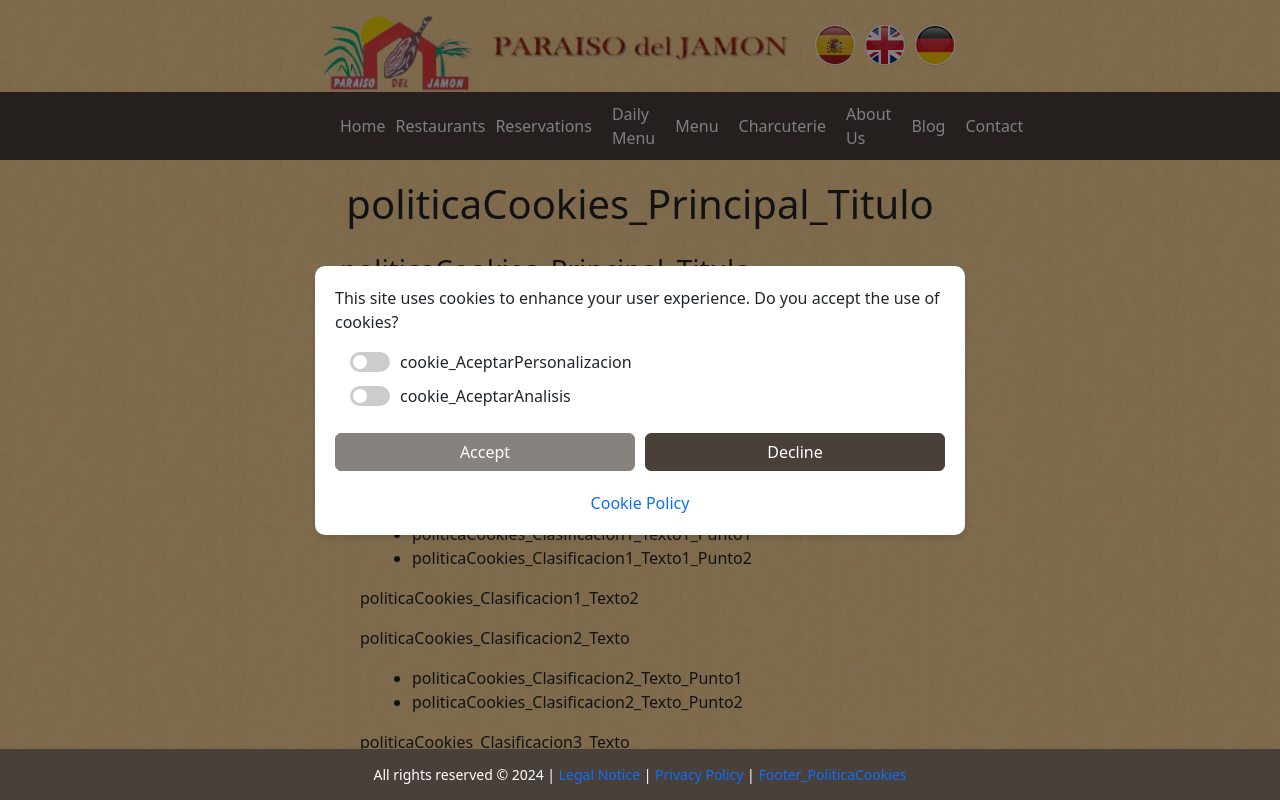
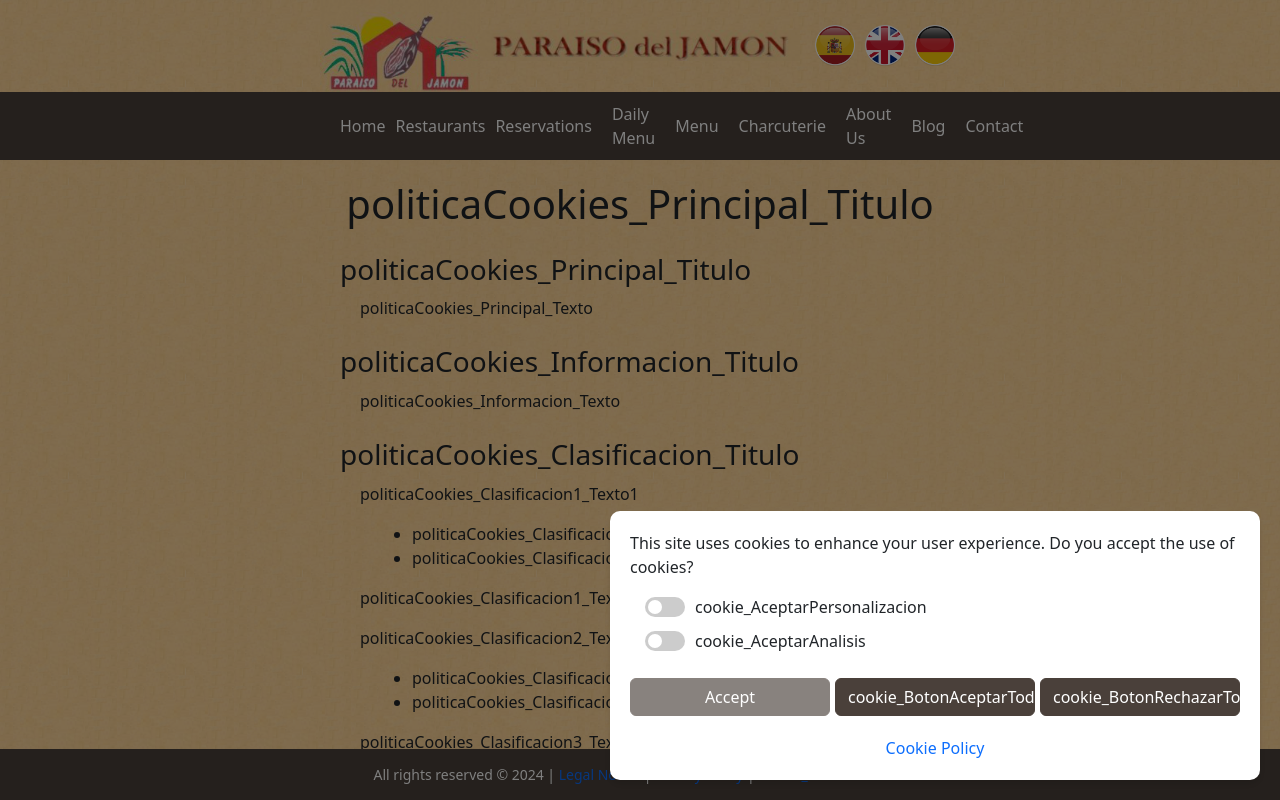
Before and after one commit to Galen222/ParaisoWeb, a Next.js app in the folder frontend/: page /politica-cookies in a window 1280 px wide. Shown: the top 800 px of the page. Built offline with nearby package versions, Linux system fonts and the light colour scheme.

Commit message:
Frontend: Añadido botón aceptar todas en el banner de cookies. Cambiada lógica de aceptación de cookies. Cambiado diseño de banner de cookies.

```diff
--- a/frontend/src/components/Cookie.tsx
+++ b/frontend/src/components/Cookie.tsx
@@ -7,11 +7,12 @@ import styles from "../styles/Cookie.module.css";
 
 interface CookieProps {
   onAccept: () => void;
-  onDecline: () => void;
+  onAcceptAll: () => void;
+  onDeclineAll: () => void;
   onPolicyLinkClick: () => void;
 }
 
-const Cookie: React.FC<CookieProps> = ({ onAccept, onDecline, onPolicyLinkClick }) => {
+const Cookie: React.FC<CookieProps> = ({ onAccept, onAcceptAll, onDeclineAll, onPolicyLinkClick }) => {
   const intl = useIntl();
   const { AcceptCookieAnalysis, setAcceptCookieAnalysis, AcceptCookiePersonalization, setAcceptCookiePersonalization } = useCookieConsent();
 
@@ -69,8 +70,11 @@ const Cookie: React.FC<CookieProps> = ({ onAccept, onDecline, onPolicyLinkClick
           <button className={`btn btn-primary ${styles.acceptButton}`} disabled={checkCookiesState()} onClick={onAccept}>
             {intl.formatMessage({ id: "cookie_BotonAceptar" })}
           </button>
-          <button className={`btn btn-primary ${styles.cancelButton}`} onClick={onDecline}>
-            {intl.formatMessage({ id: "cookie_BotonRechazar" })}
+          <button className={`btn btn-primary ${styles.acceptButton}`} onClick={onAcceptAll}>
+            {intl.formatMessage({ id: "cookie_BotonAceptarTodo" })}
+          </button>
+          <button className={`btn btn-primary ${styles.cancelButton}`} onClick={onDeclineAll}>
+            {intl.formatMessage({ id: "cookie_BotonRechazarTodo" })}
           </button>
         </div>
         <Link
--- a/frontend/src/locales/es.json
+++ b/frontend/src/locales/es.json
@@ -81,8 +81,9 @@
   "cookie_Texto": "Este sitio web utiliza cookies para mejorar la experiencia de usuario.",
   "cookie_AceptarPersonalizacion": "Aceptar cookies de personalización",
   "cookie_AceptarAnalisis": "Aceptar cookies de análisis",
-  "cookie_BotonAceptar": "Aceptar cookies seleccionadas",
-  "cookie_BotonRechazar": "Rechazar todas las cookies",
+  "cookie_BotonAceptar": "Aceptar seleccionadas",
+  "cookie_BotonAceptarTodo": "Aceptar todas",
+  "cookie_BotonRechazarTodo": "Rechazar todas",
   "cookie_Enlace": "Política de cookies",
 
   "politicaCookies_Principal_Titulo": "Política de cookies",
--- a/frontend/src/pages/_app.tsx
+++ b/frontend/src/pages/_app.tsx
@@ -11,17 +11,23 @@ import Navbar from "../components/Navbar";
 import Footer from "../components/Footer";
 import Cookie from "../components/Cookie";
 
-// Definir los tipos para las props de MainComponent
 interface MainComponentProps {
-  Component: React.ComponentType<AppProps>; // Define el tipo de Component como un componente React que acepta AppProps
-  pageProps: AppProps["pageProps"]; // Define el tipo de pageProps como pageProps de AppProps
+  Component: React.ComponentType<AppProps>;
+  pageProps: AppProps["pageProps"];
 }
 
 function MainComponent({ Component, pageProps }: MainComponentProps) {
   const [locale, setLocale] = React.useState<string>("es");
   const [messages, setMessages] = React.useState({});
-  const { setCookieConsentAnalysis, cookieConsentPersonalization, setCookieConsentPersonalization, AcceptCookieAnalysis, AcceptCookiePersonalization } =
-    useCookieConsent();
+  const {
+    setCookieConsentAnalysis,
+    cookieConsentPersonalization,
+    setCookieConsentPersonalization,
+    setAcceptCookieAnalysis,
+    AcceptCookieAnalysis,
+    setAcceptCookiePersonalization,
+    AcceptCookiePersonalization,
+  } = useCookieConsent();
   const [showCookieModal, setShowCookieModal] = React.useState<boolean>(false);
   const router = useRouter();
 
@@ -40,7 +46,6 @@ function MainComponent({ Component, pageProps }: MainComponentProps) {
     }
     if (cookieNameAnalysis) {
       setCookieConsentAnalysis(true);
-      // Aqui crea la cookie _info
     }
     if (!cookieNameAnalysis && !cookieValuePersonalization) {
       setShowCookieModal(true);
@@ -92,24 +97,31 @@ function MainComponent({ Component, pageProps }: MainComponentProps) {
           {showCookieModal && (
             <Cookie
               onAccept={() => {
-                setShowCookieModal(false);
                 if (AcceptCookieAnalysis) {
                   setCookieConsentAnalysis(true);
                   createDeviceCookie();
-                  console.log("entra en true paginas");
                 } else {
                   setCookieConsentAnalysis(false);
-                  console.log("entra en false paginas");
                 }
                 if (AcceptCookiePersonalization) {
                   setCookieConsentPersonalization(true);
-                  console.log("entra en true idioma");
                 } else {
                   setCookieConsentPersonalization(false);
-                  console.log("entra en false idioma");
                 }
+                setShowCookieModal(false);
               }}
-              onDecline={() => {
+              onDeclineAll={() => {
+                setAcceptCookieAnalysis(false);
+                setCookieConsentAnalysis(false);
+                setAcceptCookiePersonalization(false);
+                setCookieConsentPersonalization(false);
+                setShowCookieModal(false);
+              }}
+              onAcceptAll={() => {
+                setAcceptCookieAnalysis(true);
+                setCookieConsentAnalysis(true);
+                setAcceptCookiePersonalization(true);
+                setCookieConsentPersonalization(true);
                 setShowCookieModal(false);
               }}
               onPolicyLinkClick={handlePolicyLinkClick}
@@ -124,7 +136,6 @@ function MainComponent({ Component, pageProps }: MainComponentProps) {
   );
 }
 
-// Componente App que envuelve todo con CookieConsentProvider
 export default function App({ Component, pageProps }: AppProps) {
   return (
     <CookieConsentProvider>
--- a/frontend/src/pages/politica-cookies.tsx
+++ b/frontend/src/pages/politica-cookies.tsx
@@ -8,7 +8,10 @@ import styles from "../styles/politica-cookies.module.css";
 const PoliticaCookies = () => {
   const intl = useIntl();
   const { cookieConsentAnalysis, setCookieConsentAnalysis, cookieConsentPersonalization, setCookieConsentPersonalization } = useCookieConsent();
-  const cookiesState = cookieConsentAnalysis && cookieConsentPersonalization;
+  console.log("perso: ", cookieConsentPersonalization);
+
+  console.log("ana: ", cookieConsentAnalysis);
+  const cookiesState = cookieConsentAnalysis || cookieConsentPersonalization;
   useVisitedPageTracking("politica-cookies");
 
   const deleteCookies = () => {
--- a/frontend/src/styles/Cookie.module.css
+++ b/frontend/src/styles/Cookie.module.css
@@ -1,14 +1,14 @@
 .cookieModalBackdrop {
   display: flex;
-  justify-content: center;
-  align-items: center;
+  justify-content: flex-end; /* Alinea el modal al principio horizontalmente */
+  align-items: flex-end; /* Alinea el modal al final verticalmente */
   position: fixed;
   top: 0;
   left: 0;
   width: 100%;
   height: 100%;
   background-color: rgba(0, 0, 0, 0.5);
-  z-index: 1000;
+  z-index: 2000;
 }
 
 .cookieModal {
@@ -18,6 +18,7 @@
   box-shadow: 0 4px 6px rgba(0, 0, 0, 0.1);
   width: 90%;
   max-width: 650px;
+  margin: 20px; /* Agrega un margen para que no esté pegado a los bordes */
 }
 
 .switchContainer {
@@ -73,7 +74,7 @@ input:checked + .slider:before {
 }
 
 .acceptButton {
-  width: 300px;
+  width: 200px;
   --bs-btn-bg: #4a403a;
   --bs-btn-border-color: #4a403a;
   --bs-btn-hover-bg: #198754;
@@ -85,7 +86,7 @@ input:checked + .slider:before {
 }
 
 .cancelButton {
-  width: 300px;
+  width: 200px;
   --bs-btn-bg: #4a403a;
   --bs-btn-border-color: #4a403a;
   --bs-btn-hover-bg: #dc3545;
```
